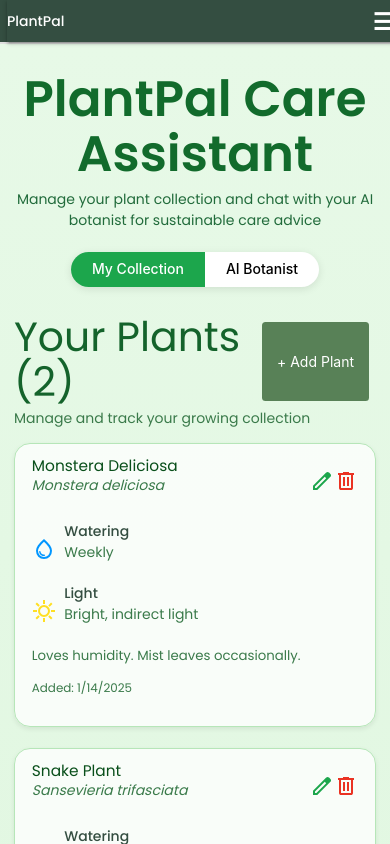
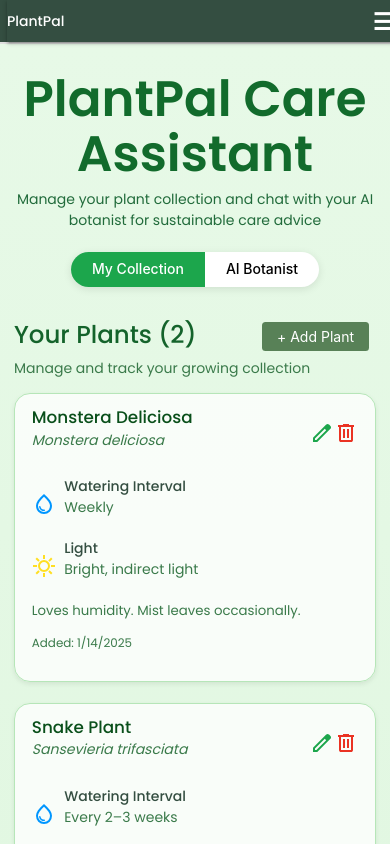
Before and after one commit to khangvu0/plant-pal, a React (Vite) app in the folder client/: page /dashboard in a window 390 px wide. Built offline with nearby package versions, Linux system fonts and the light colour scheme.

Commit message:
Updated dashboard page and stylings for mobile view

```diff
--- a/client/src/pages/Dashboard.jsx
+++ b/client/src/pages/Dashboard.jsx
@@ -33,7 +33,10 @@ export default function Dashboard() {
     const [newPlant, setNewPlant] = useState({ nickname: '', species: '' });
 
     const [chatHistory, setChatHistory] = useState([
-    { role: 'assistant', content: 'Hi! I’m Plant Pal🌱. How can I help today?' },
+        {
+            role: 'assistant',
+            content: 'Hi! I’m Plant Pal🌱. How can I help today?',
+        },
     ]);
     const [isChatLoading, setIsChatLoading] = useState(false);
     const [chatError, setChatError] = useState(null);
@@ -56,7 +59,8 @@ export default function Dashboard() {
 
             const plant = {
                 id: match.id,
-                name: newPlant.nickname || match.common_name || newPlant.species,
+                name:
+                    newPlant.nickname || match.common_name || newPlant.species,
                 species: match.scientific_name || newPlant.species,
                 watering: match.watering_frequency || 'Water as needed',
                 light: match.sunlight || 'Information not available',
@@ -92,14 +96,19 @@ export default function Dashboard() {
                 body: JSON.stringify({ history: chatHistory, prompt }),
             });
 
-        if (!response.ok) throw new Error(`AI request failed (${response.status})`);
+            if (!response.ok)
+                throw new Error(`AI request failed (${response.status})`);
             const { history: serverHistory } = await response.json();
             setChatHistory(serverHistory ?? nextHistory);
         } catch (error) {
             console.error('AI Botanist error:', error);
             setChatHistory([
                 ...nextHistory,
-            { role: 'assistant', content: 'Sorry, my greenhouse is offline. :( Please try again soon.' },
+                {
+                    role: 'assistant',
+                    content:
+                        'Sorry, my greenhouse is offline. :( Please try again soon.',
+                },
             ]);
             setChatError('The AI botanist is temporarily unavailable.');
         } finally {
@@ -110,8 +119,10 @@ export default function Dashboard() {
     return (
         <div className="dashboard">
             <header className="dashboard--header">
-                <h2>PlantPal Care Assistant</h2>
-                <p>
+                <h2 className="dashboard--header_title">
+                    PlantPal Care Assistant
+                </h2>
+                <p className="dashboard--header_description">
                     Manage your plant collection and chat with your AI botanist
                     for sustainable care advice
                 </p>
@@ -138,7 +149,9 @@ export default function Dashboard() {
             {activeTab === 'collection' && (
                 <section className="plant-collection">
                     <div className="plant-collection-header">
-                        <h3>Your Plants ({plants.length})</h3>
+                        <h3 className="collection-title">
+                            Your Plants ({plants.length})
+                        </h3>
                         <Button
                             className="add-plant-btn"
                             onClick={() => setShowModal(true)}>
@@ -146,8 +159,7 @@ export default function Dashboard() {
                         </Button>
                         {showModal && (
                             <div className="custom-modal-overlay">
-                        <div className="custom-modal">
-                        </div>
+                                <div className="custom-modal"></div>
                             </div>
                         )}
                     </div>
@@ -165,7 +177,9 @@ export default function Dashboard() {
                                 )}
                                 <div className="plant-header">
                                     <div>
-                                        <h4>{plant.name}</h4>
+                                        <h4 className="plant-name">
+                                            {plant.name}
+                                        </h4>
                                         <p className="plant-species">
                                             {plant.species}
                                         </p>
@@ -183,7 +197,7 @@ export default function Dashboard() {
                                     <div className="plant-row">
                                         <img src={waterIcon} alt="water icon" />
                                         <div>
-                                            <strong>Watering</strong>
+                                            <strong>Watering Interval</strong>
                                             <p>{plant.watering}</p>
                                         </div>
                                     </div>
@@ -252,11 +266,19 @@ export default function Dashboard() {
                 <section className="ai-botanist">
                     <div className="chat-box">
                         {chatHistory.map((turn, index) => (
-                        <div key={index} className={`chat-message ${turn.role === 'user' ? 'user' : 'bot'}`}>
+                            <div
+                                key={index}
+                                className={`chat-message ${
+                                    turn.role === 'user' ? 'user' : 'bot'
+                                }`}>
                                 {turn.content}
                             </div>
                         ))}
-                    {isChatLoading && <div className="chat-message bot typing">PlantPal is thinking…</div>}
+                        {isChatLoading && (
+                            <div className="chat-message bot typing">
+                                PlantPal is thinking…
+                            </div>
+                        )}
                     </div>
                     {chatError && <p className="chat-error">{chatError}</p>}
                     <form className="chat-input" onSubmit={handleChatSubmit}>
@@ -267,7 +289,9 @@ export default function Dashboard() {
                             onChange={(e) => setUserInput(e.target.value)}
                             disabled={isChatLoading}
                         />
-                    <button type="submit" disabled={isChatLoading}>Send</button>
+                        <button type="submit" disabled={isChatLoading}>
+                            Send
+                        </button>
                     </form>
                 </section>
             )}
--- a/client/src/styles/Dashboard.css
+++ b/client/src/styles/Dashboard.css
@@ -10,12 +10,12 @@
     margin-bottom: 2rem;
 }
 
-.dashboard--header h2 {
+.dashboard--header_title {
     color: #126b2c;
     font-weight: 600;
 }
 
-.dashboard--header p {
+.dashboard--header_description {
     color: #216b3b;
     margin: 0.5rem 0 1.5rem;
 }
@@ -44,11 +44,15 @@
 
 .plant-collection-header {
     display: flex;
+    justify-content: space-between;
+    align-items: center;
 }
 
-.plant-collection h3 {
+.collection-title {
     color: #14632b;
     margin-bottom: 0.2rem;
+    font-size: 1.75rem;
+    font-weight: 500;
 }
 
 .plant-collection p {
@@ -85,9 +89,11 @@
     align-items: center;
 }
 
-.plant-header h4 {
-    font-size: 1.1rem;
+.plant-name {
+    font-size: 1.2rem;
+    font-weight: 500;
     color: #094f1a;
+    margin-bottom: 0.25rem;
 }
 
 .plant-species {
@@ -116,39 +122,18 @@
     margin-bottom: 0.4rem;
 }
 
-.plant-icon {
-    font-size: 1.4rem;
-    color: #219653;
-}
-
 .plant-notes {
     margin-top: 0.5rem;
     font-size: 0.95rem;
     color: #2a4a2e;
+    max-height: 7.25rem;
+    overflow-y: auto;
 }
 
 .plant-date {
     font-size: 0.85rem;
     color: #3d6441;
     margin-top: 0.3rem;
-}
-
-.add-plant-btn {
-    display: flex;
-    align-items: center;
-    gap: 0.4rem;
-    background: #1ca64c;
-    color: #fff;
-    border: none;
-    border-radius: 20px;
-    padding: 0.6rem 1.2rem;
-    cursor: pointer;
-    transition: 0.2s ease;
-    position: relative;
-}
-
-.add-plant-btn:hover {
-    background: #168a3e;
 }
 
 /* Modal */
```
Lines whose indentation alone changed are shown as unchanged.
